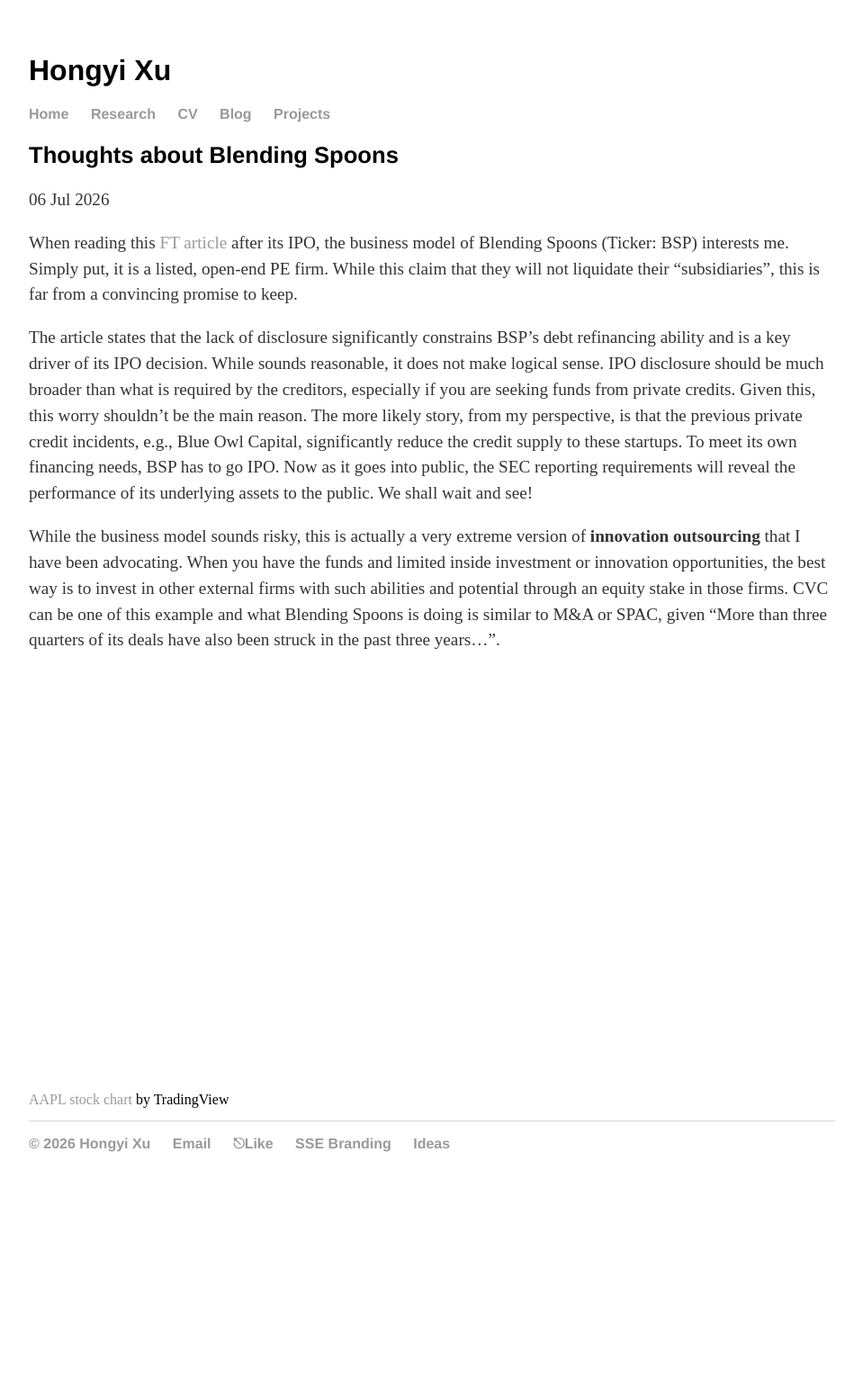
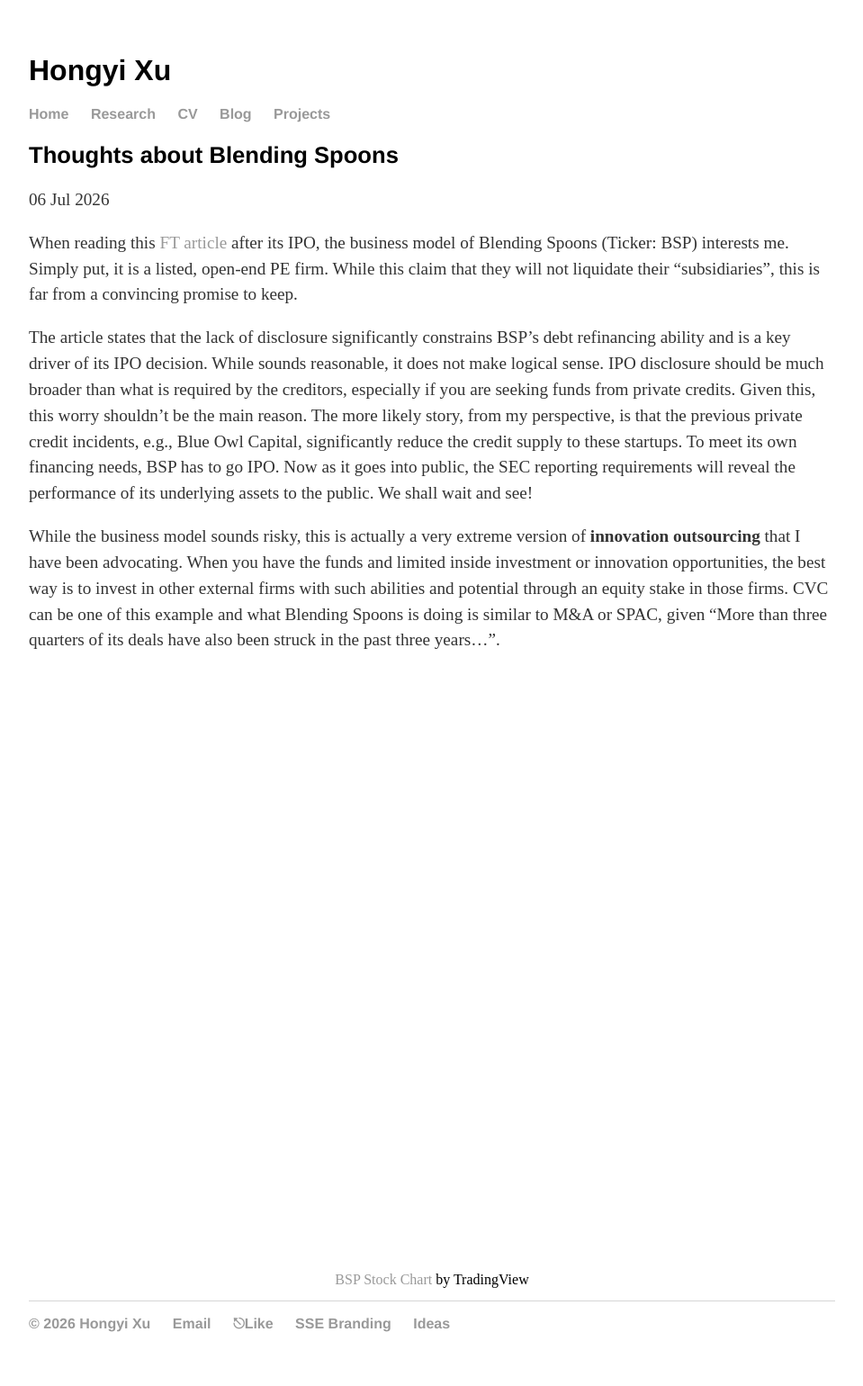
Before and after one commit to hongyileoxu/hongyileoxu.github.io, a Jekyll site: the page built from _posts/2026-07-06-bending-spoons.md, in a window 1280 px wide. Shown: the whole page at 90% size, without its empty margins (160-1119 px from the left). Built offline with Jekyll 4.4.1, drawn with Linux system fonts in a browser that asks for light colours; a script that is not in the unit is left out; before the commit the page ends 1340 px from its top, so only the background shows below that; some of the changed lines change nothing that is shown.

Commit message:
Update 2026-07-06-bending-spoons.md

```diff
--- a/_posts/2026-07-06-bending-spoons.md
+++ b/_posts/2026-07-06-bending-spoons.md
@@ -12,32 +12,33 @@
 
 
 <!-- TradingView Widget BEGIN -->
-<div class="tradingview-widget-container" style="height:500px; width:600px;">
-  <div class="tradingview-widget-container__widget" style="height:calc(100% - 32px);width:100%"></div>
-  <div class="tradingview-widget-copyright"><a href="https://www.tradingview.com/symbols/NASDAQ-AAPL/" rel="noopener nofollow" target="_blank"><span class="blue-text">AAPL stock chart</span></a><span class="trademark"> by TradingView</span></div>
-  <script type="text/javascript" src="https://s3.tradingview.com/external-embedding/embed-widget-advanced-chart.js" async>
-  {
+<div class="tradingview-widget-container" style="width:100%; max-width:1200px; height:700px; margin:0 auto;">
+  <div class="tradingview-widget-container__widget" style="width:100%; height:calc(100% - 32px);"></div>
+
+  <div class="tradingview-widget-copyright" style="text-align:center;">
+    <a href="https://www.tradingview.com/symbols/NASDAQ-BSP/" target="_blank" rel="noopener nofollow">
+      <span class="blue-text">BSP Stock Chart</span>
+    </a>
+    <span class="trademark"> by TradingView</span>
+  </div>
+
+  <script
+    type="text/javascript"
+    src="https://s3.tradingview.com/external-embedding/embed-widget-advanced-chart.js"
+    async>
+{
+  "symbol": "NASDAQ:BSP",
+  "interval": "D",
+  "theme": "light",
+  "style": "1",
+  "locale": "en",
+  "timezone": "Etc/UTC",
   "allow_symbol_change": true,
-  "calendar": false,
-  "details": false,
   "hide_side_toolbar": true,
   "hide_top_toolbar": false,
   "hide_legend": false,
   "hide_volume": false,
-  "hotlist": false,
-  "interval": "D",
-  "locale": "en",
-  "save_image": true,
-  "style": "1",
-  "symbol": "NASDAQ:BSP",
-  "theme": "light",
-  "timezone": "Etc/UTC",
-  "backgroundColor": "#ffffff",
-  "gridColor": "rgba(46, 46, 46, 0.06)",
-  "watchlist": [],
-  "withdateranges": false,
-  "compareSymbols": [],
-  "studies": []
+  "withdateranges": true
 }
   </script>
 </div>
```
